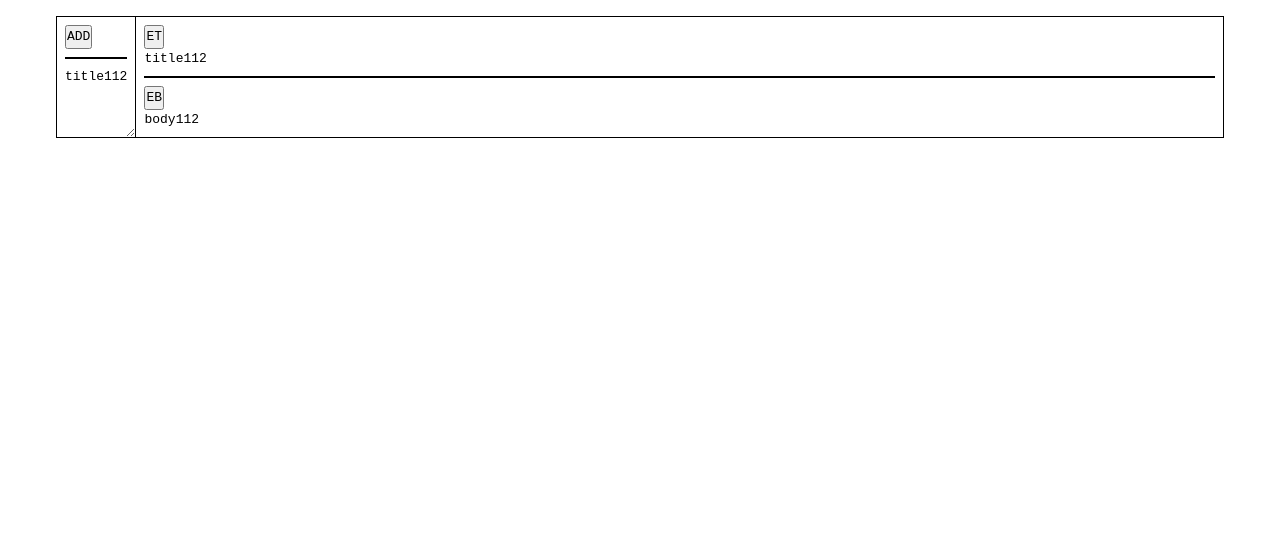
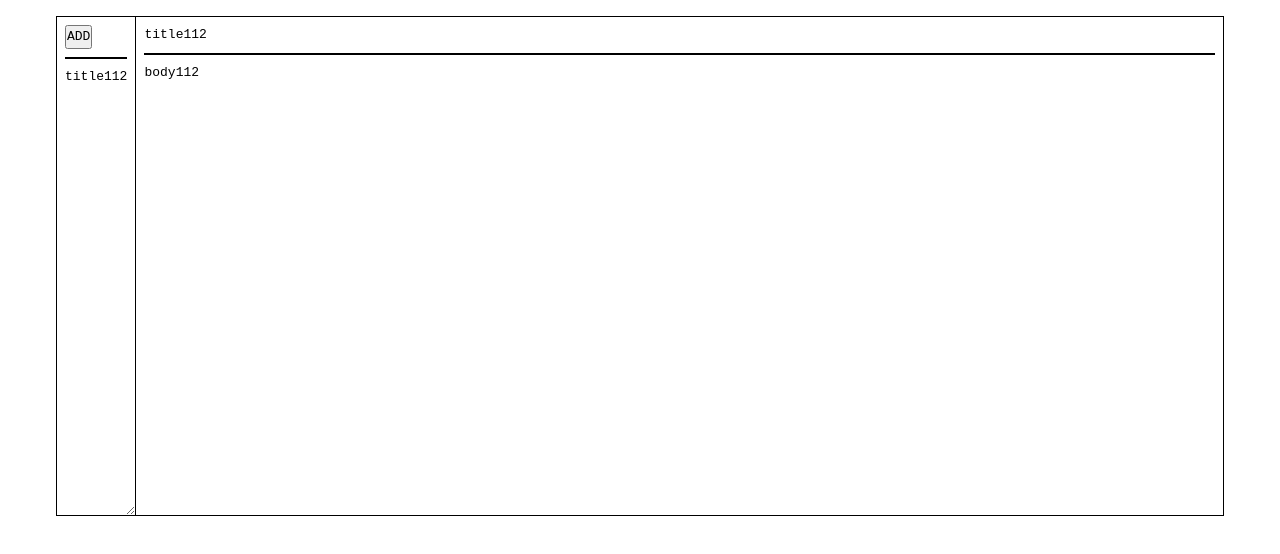
Before and after one commit to stelsp/react-todo, a React (Create React App) app: page / in a window 1280 px wide. Both pictures are taken after a click on the item "title112". Shown: the top 554 px of the page. Built offline with nearby package versions, Linux system fonts and the light colour scheme.

Commit message:
feat: todoEdit on text click

```diff
--- a/src/components/app/style.module.scss
+++ b/src/components/app/style.module.scss
@@ -6,4 +6,6 @@
 
   margin-top: 1rem;
   border: 1px solid black;
+
+  min-height: 500px;
 }
--- a/src/components/todo-edit/index.tsx
+++ b/src/components/todo-edit/index.tsx
@@ -3,42 +3,46 @@ import { useData } from '../../context/context';
 
 import style from './style.module.scss';
 
-const TodoTitleInput: FC = () => {
-  return <input type="text" placeholder="title input" />;
-};
-const TodoTitle: FC<{ title: string }> = ({ title }) => {
-  return <h2>{title}</h2>;
-};
+const TodoTitle: FC = () => {
+  const { currentTodo } = useData();
 
-const TodoBodyInput: FC = () => {
-  return <textarea placeholder="body input" />;
-};
-const TodoBody: FC<{ body: string }> = ({ body }) => {
-  return <p>{body}</p>;
-};
-
-const TodoEdit: FC = () => {
   const [EditTitle, setEditTitle] = useState(false);
-  const [EditBody, setEditBody] = useState(false);
-
-  const { currentTodo } = useData();
 
   if (!currentTodo) return null;
 
   return (
+    <>
+      {EditTitle && <input type="text" placeholder="title input" />}
+      {!EditTitle && <h2 onClick={() => setEditTitle(!EditTitle)}>{currentTodo.title}</h2>}
+    </>
+  );
+};
+
+const TodoBody: FC = () => {
+  const { currentTodo } = useData();
+  const [EditBody, setEditBody] = useState(false);
+
+  if (!currentTodo) return null;
+
+  return (
+    <>
+      {EditBody && <textarea placeholder="body input" />}
+      {!EditBody && <p onClick={() => setEditBody(!EditBody)}>{currentTodo.body}</p>}
+    </>
+  );
+};
+
+const TodoEdit: FC = () => {
+  return (
     <div className={style.todoEdit}>
-      <div className={style.title}>
-        <button onClick={() => setEditTitle(!EditTitle)}>ET</button>
-        {EditTitle && <TodoTitleInput />}
-        {!EditTitle && <TodoTitle title={currentTodo.title} />}
+      <div className={style.todoEdit__title}>
+        <TodoTitle />
       </div>
 
       <div className={style.todoEdit__divider} />
 
-      <div className={style.body}>
-        <button onClick={() => setEditBody(!EditBody)}>EB</button>
-        {EditBody && <TodoBodyInput />}
-        {!EditBody && <TodoBody body={currentTodo.body} />}
+      <div className={style.todoEdit__body}>
+        <TodoBody />
       </div>
     </div>
   );
--- a/src/components/todo-edit/style.module.scss
+++ b/src/components/todo-edit/style.module.scss
@@ -1,3 +1,5 @@
+@import '../../lib/sass/mixins.scss';
+
 .todoEdit {
   flex-grow: 1;
   &__divider {
@@ -6,8 +8,10 @@
   }
 
   &__title {
+    @include flex($justify: space-between);
   }
 
   &__body {
+    @include flex($justify: space-between);
   }
 }
```
